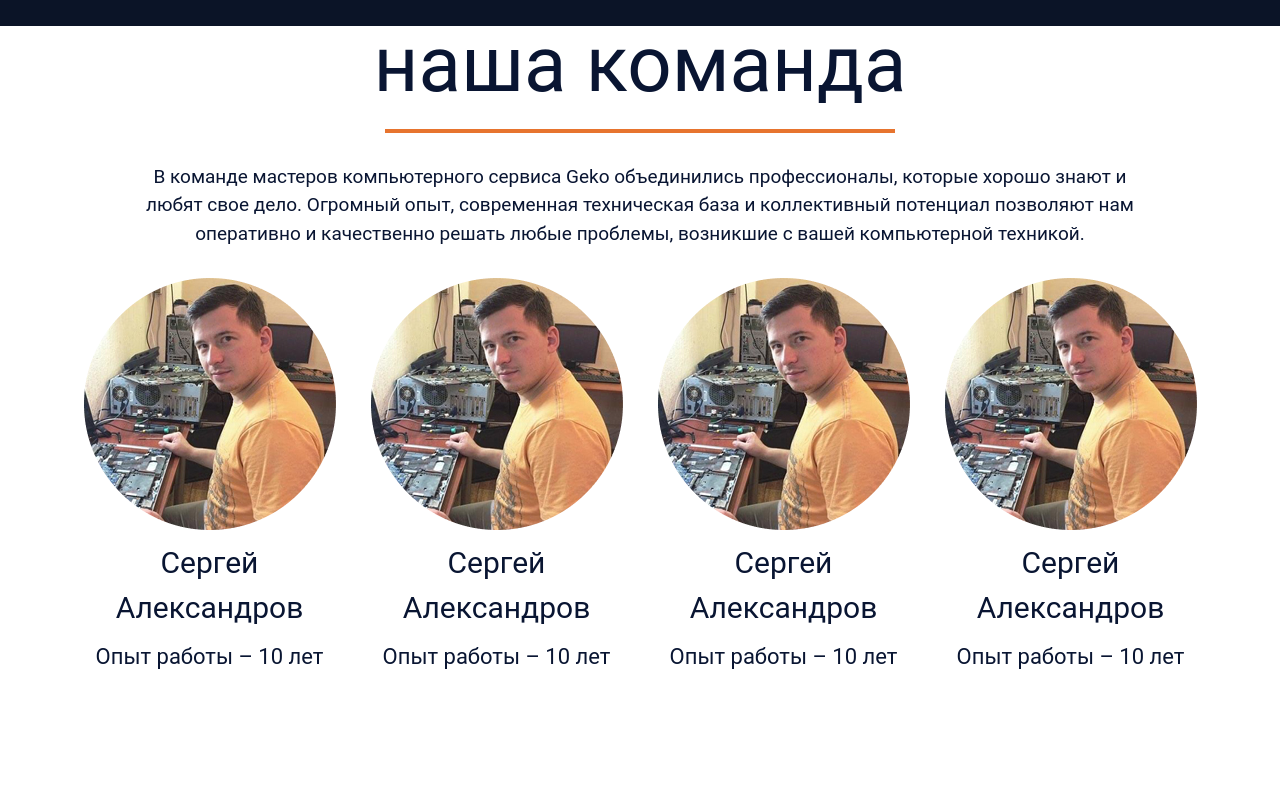
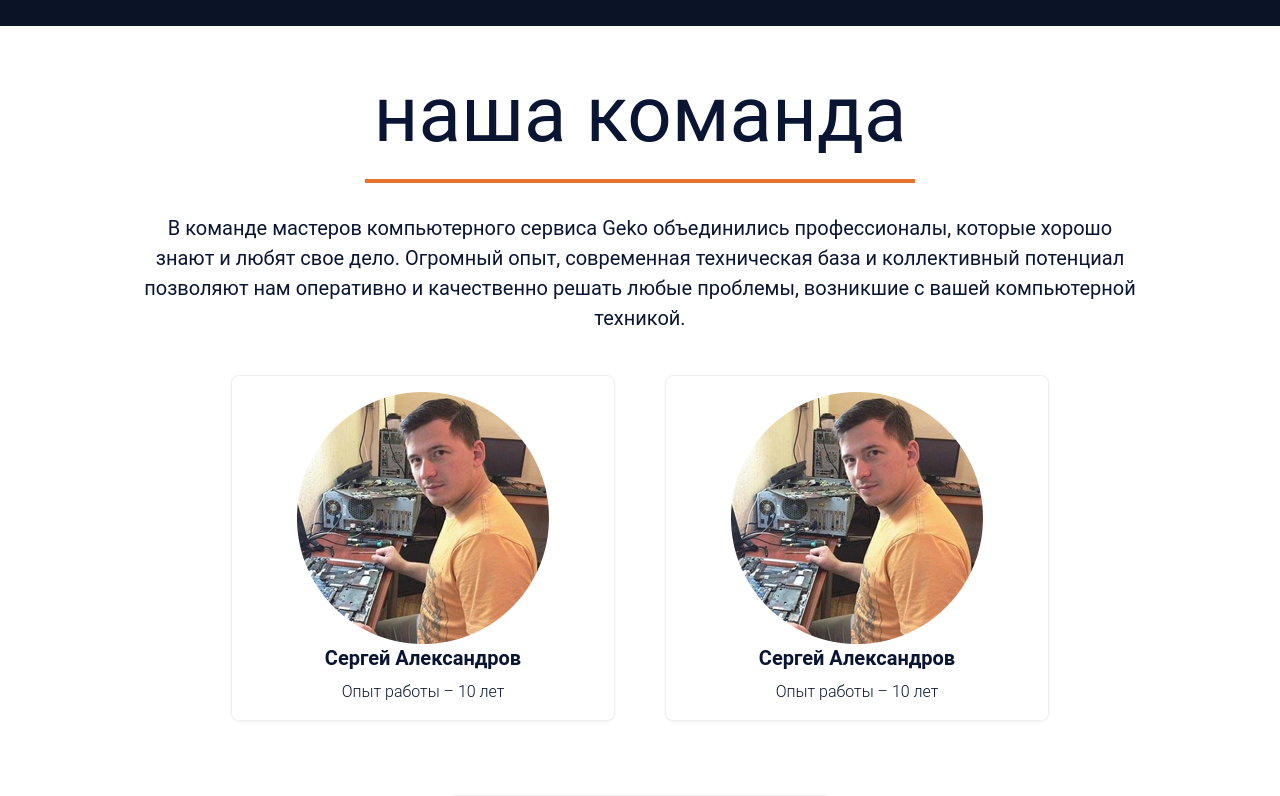
Before and after one commit to umidjanov/remont-texnika, a React (Vite) app: page / in a window 1280 px wide. Shown: the part 7480-8276 px from the top of the page. Before the commit the page ends 8183 px from the top, so only its background shows below. Built offline with nearby package versions, Linux system fonts and the light colour scheme.

Commit message:
kontakti

```diff
--- a/src/components/kontakts.jsx
+++ b/src/components/kontakts.jsx
@@ -1,35 +1,56 @@
 function Kontakts() {
-    return(
+  return (
     <div className="text-[#091532] flex flex-col gap-[30px] items-center justify-center p-[30px]">
-            <div className="flex flex-col gap-[6px] items-center mt-[-50px]">
-                <h1 className="lg:text-[78px] md:text-[50px] text-[20px]">наша команда</h1>
-                <div className="lg:flex hidden border-[2px] border-[#E7742E] lg:w-[510px] w-[300px]"></div>
+      <div className="flex flex-col gap-[6px] items-center mt-[]">
+        <h1 className="lg:text-[78px] md:text-[50px] text-[30px]">
+          наша команда
+        </h1>
+        <div className="lg:flex hidden border-[2px] border-[#E7742E] lg:w-[550px] w-[300px]"></div>
       </div>
-            <h1 className="lg:w-[1000px] w-[300px] text-center md:text-[19px] text-[12px]">В команде мастеров компьютерного сервиса Geko объединились профессионалы, которые хорошо знают и любят свое дело. Огромный опыт, современная техническая база и коллективный потенциал позволяют нам оперативно и качественно решать любые проблемы, возникшие с вашей компьютерной техникой.  </h1>
-            <div className="lg:flex flex-wrap gap-[35px]">
-                <div className="flex flex-col gap-[10px] items-center text-[22px]">
+      <h1 className="lg:w-[1000px] md:w-[600px] text-center md:text-[20px] text-[12px]">
+        В команде мастеров компьютерного сервиса Geko объединились
+        профессионалы, которые хорошо знают и любят свое дело. Огромный опыт,
+        современная техническая база и коллективный потенциал позволяют нам
+        оперативно и качественно решать любые проблемы, возникшие с вашей
+        компьютерной техникой.{" "}
+      </h1>
+      <div className="lg:flex gap-[50px] flex-wrap flex justify-center">
+        <div class="relative flex flex-col my-3 bg-white shadow-sm border border-slate-200 hover:border-slate-300 hover:shadow-md rounded-lg transition-all cursor-pointer lg:w-96 md:w-[380px] items-center text-center">
+          <div class="p-4">
           <img src="public/Photo.png" alt="" />
-                    <h1 className="text-[30px] w-[200px] text-center">Сергей Александров</h1>
-                    <h1>Опыт работы – 10 лет</h1>
+            <h5 class="mb-2 text-slate-800 text-xl font-semibold">
+            Сергей Александров
+            </h5>
+            <p class="text-slate-600 leading-normal font-light">
+            Опыт работы – 10 лет
+            </p>
           </div>
-                <div className="lg:flex hidden flex-col gap-[10px] items-center text-[22px]">
+        </div>
+        <div class="relative flex flex-col my-3 bg-white shadow-sm border border-slate-200 hover:border-slate-300 hover:shadow-md rounded-lg transition-all cursor-pointer lg:w-96 md:w-[380px] items-center text-center">
+          <div class="p-4">
           <img src="public/Photo.png" alt="" />
-                    <h1 className="text-[30px] w-[200px] text-center">Сергей Александров</h1>
-                    <h1>Опыт работы – 10 лет</h1>
+            <h5 class="mb-2 text-slate-800 text-xl font-semibold">
+            Сергей Александров
+            </h5>
+            <p class="text-slate-600 leading-normal font-light">
+            Опыт работы – 10 лет
+            </p>
           </div>
-                <div className="lg:flex flex-col gap-[10px] items-center text-[22px]">
+        </div>
+        <div class="relative flex flex-col my-3 bg-white shadow-sm border border-slate-200 hover:border-slate-300 hover:shadow-md rounded-lg transition-all cursor-pointer lg:w-96 md:w-[380px] items-center text-center">
+          <div class="p-4">
           <img src="public/Photo.png" alt="" />
-                    <h1 className="text-[30px] w-[200px] text-center">Сергей Александров</h1>
-                    <h1>Опыт работы – 10 лет</h1>
-                </div>
-                <div className="lg:flex flex-col gap-[10px] items-center text-[22px]">
-                    <img src="public/Photo.png" alt="" />
-                    <h1 className="text-[30px] w-[200px] text-center">Сергей Александров</h1>
-                    <h1>Опыт работы – 10 лет</h1>
+            <h5 class="mb-2 text-slate-800 text-xl font-semibold">
+            Сергей Александров
+            </h5>
+            <p class="text-slate-600 leading-normal font-light">
+            Опыт работы – 10 лет
+            </p>
           </div>
         </div>
       </div>
-    )
+    </div>
+  );
 }
 
 export default Kontakts;
```
Lines whose indentation alone changed are shown as unchanged.
